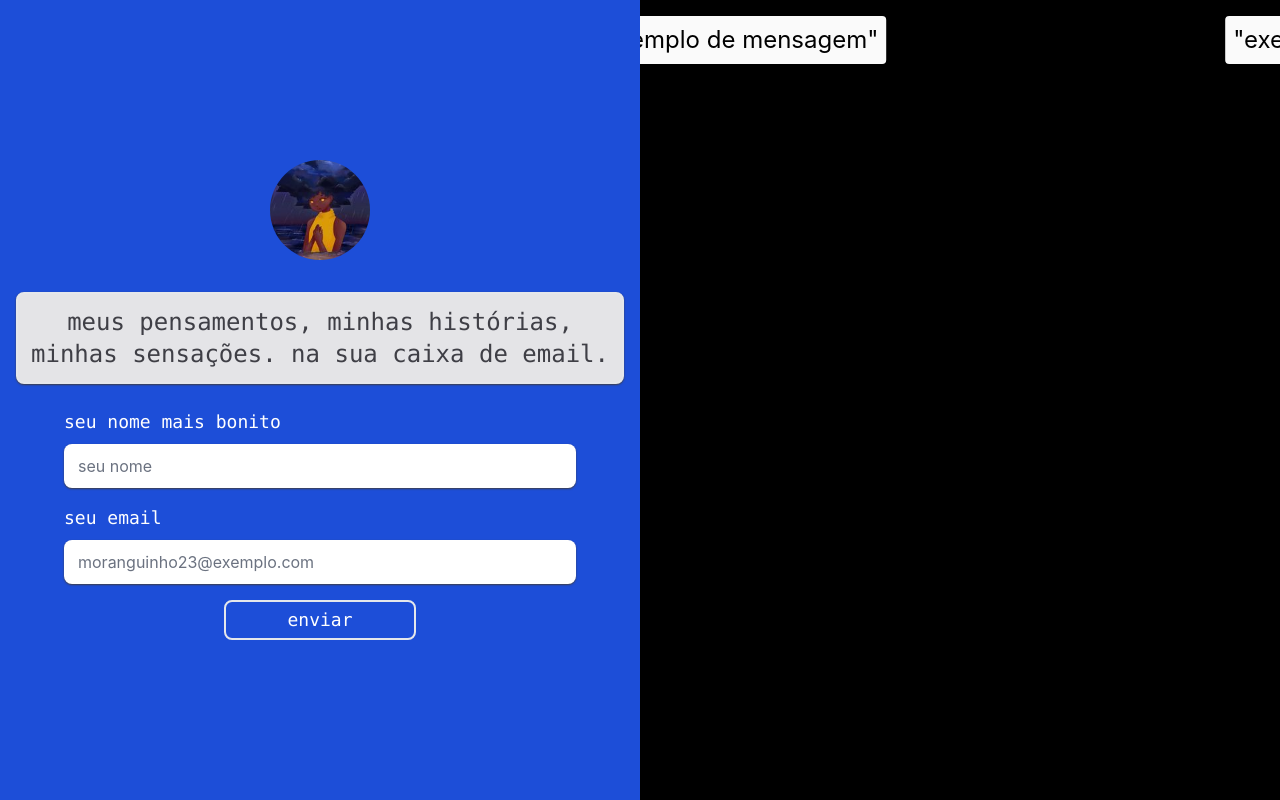
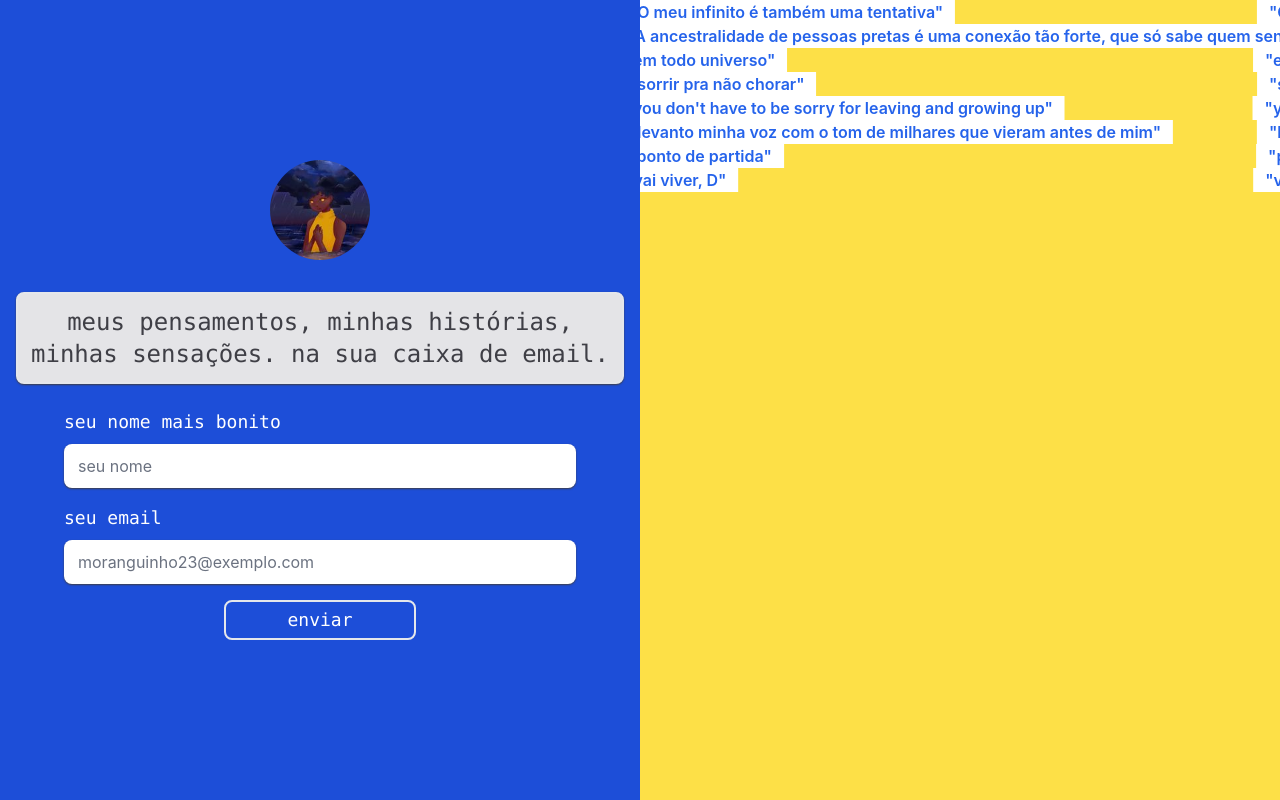
Before and after one commit to jose-guilherme93/newsletter-atempestadequesou, a Next.js app: page / in a window 1280 px wide. Built offline with nearby package versions, Linux system fonts and the light colour scheme.

Commit message:
marquee links for second screen

```diff
--- a/pages/components/Form.tsx
+++ b/pages/components/Form.tsx
@@ -49,7 +49,6 @@ export default function Form() {
                 className="mb-8 rounded-full"
                 />
 
-
                 <h1 className="p-3 rounded-lg max-w-full ml-4 mr-4 text-center text-2xl bg-zinc-200 border-2 hover:border-yellow-400 shadow-sm shadow-zinc-700 text-zinc-700 font-mono">meus pensamentos, minhas histórias, minhas sensações. na sua caixa de email. </h1> <br />
 
                 <label className="text-left w-4/5 text-white text-lg font-mono mb-2" htmlFor="inputName"> seu nome mais bonito</label>
@@ -71,8 +70,9 @@ export default function Form() {
 
                 {errors.email && <span className="text-white font-mono">esse email está meio estranho...</span>}
 
-                <button className=" font-mono text-white text-lg border-solid border-2 rounded-lg h-10 w-4/5 sm:w-48 mt-4 hover:bg-yellow-400" type="submit">{isSend ? 'enviado!' : 'enviar'}</button>
+                <button className=" font-mono text-white text-lg border-solid border-2 rounded-lg h-10 w-4/5 sm:w-48 mt-4 hover:bg-yellow-400" type="submit">enviar</button>
 
+                {isSend && 'enviando...'}
                 <button disabled={isSend} onClick={() => document.location.href = "#secondScreen"} type="button" className=" md:hidden disabled:opacity-75  opacity-40"> <IoIosArrowDown size={60}/></button>
             </form>
        </div>
--- a/pages/components/Marquee.tsx
+++ b/pages/components/Marquee.tsx
@@ -1,14 +1,68 @@
+import Link from "next/link";
+import AiOutlineLink from 'react-icons'
 import Marquee from "react-fast-marquee";
 
 export default function MarqueeHorizontal() {
-    const message = 'exemplo de mensagem'
+    interface PostsProps {
+        title: string
+        link: string
+    }
+
+
+    const posts: PostsProps[] = [
+        {
+            title: 'O meu infinito é também uma tentativa',
+            link: 'https://www.instagram.com/p/Ck_dvIGur7A/',
+        },
+        {
+            title: 'A ancestralidade de pessoas pretas é uma conexão tão forte, que só sabe quem sente',
+            link: 'https://www.instagram.com/p/Ck6Rwwfuf9S/',
+        },
+        {
+            title: 'em todo universo',
+            link: 'https://www.instagram.com/p/Ckw2mnouiw7/',
+        },
+        {
+            title: 'sorrir pra não chorar',
+            link: 'https://www.instagram.com/p/CkN-hK2urRk/',
+        },
+        {
+            title: "you don't have to be sorry for leaving and growing up",
+            link: 'https://www.instagram.com/p/CkE4JsNu1PN/',
+        },
+        {
+            title: 'levanto minha voz com o tom de milhares que vieram antes de mim',
+            link: 'https://www.instagram.com/p/CkE4JsNu1PN/'
+        },
+        {
+            title: 'ponto de partida',
+            link: 'https://www.instagram.com/p/CjQimF6OELo/'
+        },
+        {
+            title: 'vai viver, D',
+            link: 'https://www.instagram.com/p/CjB-gv4Opd5/',
+
+        }
+    ]
+
     return (
-        <div className="w-full">
-            <Marquee gradient={false}  speed={10}>
-                <div className="rounded bg-zinc-50">
-                    <p className="p-2 text-2xl "> "{message}"  </p>
-                </div>
-            </Marquee>
-        </div>
+        <>
+            {posts.map((posts, index)=> (
+
+               <Marquee key={index} gradient={false} speed={Math.random() + 7}>
+                    <Link
+                        className="h-auto w-fit text-center    bg-white list-none m-4 rounded-lg font-semibold p-3 text-blue-600"
+                        target='_blank'
+                        href={posts.link}
+                        key=''
+                        >
+                        &quot;{posts.title}&quot;
+
+                    </Link>
+                </Marquee>
+            ))}
+
+
+        </>
     )
 }
--- a/pages/index.tsx
+++ b/pages/index.tsx
@@ -1,5 +1,6 @@
 import React from "react"
 import MarqueeHorizontal from './components/Marquee'
+import Marquee from "react-fast-marquee"
 
 import Form from "./components/Form"
 
@@ -9,8 +10,9 @@ export default function Home() {
     <main className="block w-full h-screen sm:block md:flex ">
       <Form />
 
-      <div id="secondScreen" className="flex w-screen text-center py-4 bg-black">
-        <MarqueeHorizontal />
+      <div id="secondScreen" className="w-screen h-screen mt-auto mb-auto justify-center bg-yellow-300">
+      <MarqueeHorizontal />
+
       </div>
 
     </main>
```
